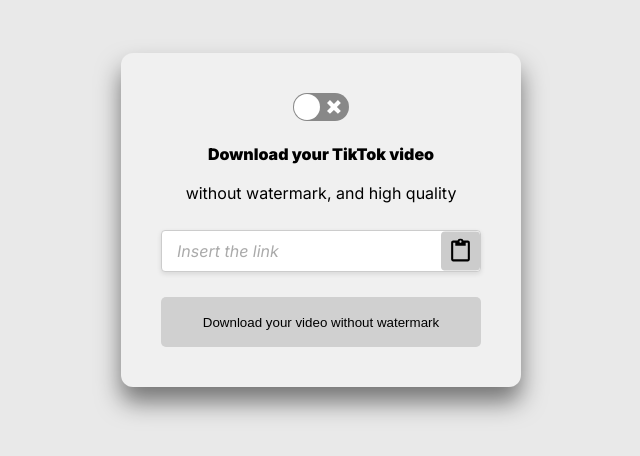
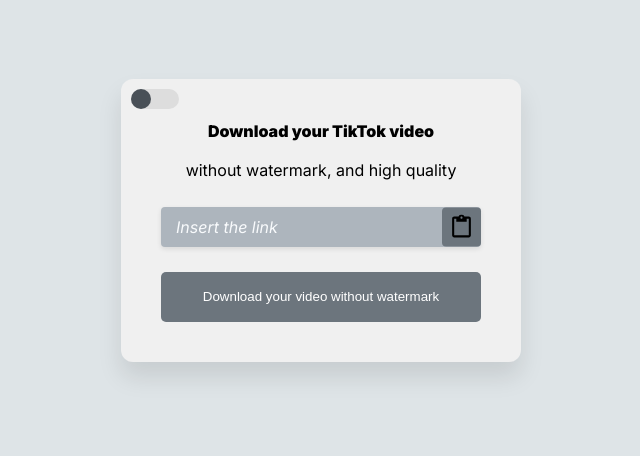
Before and after one commit to medeiroscaio/tiktokwithoutwatermark, a React (Vite) app: page / in a window 1280 px wide. Shown: the part 180-636 px from the top of the page, without its empty margins (319-959 px from the left). Built offline with nearby package versions, Linux system fonts and the light colour scheme.

Commit message:
finished tik tok

```diff
--- a/src/components/ButtonToggle/buttontoggle.jsx
+++ b/src/components/ButtonToggle/buttontoggle.jsx
@@ -15,7 +15,19 @@
   return (
     <div>
       <label>
-        <Switch onChange={handleToggle} checked={checked} />
+        <Switch
+          onChange={handleToggle}
+          checked={checked}
+          onColor="#a7a6a6"
+          offColor="#ddd"
+          onHandleColor="#fff"
+          offHandleColor="#495057"
+          handleDiameter={20}
+          height={20}
+          width={48}
+          uncheckedIcon={false}
+          checkedIcon={false}
+        />
       </label>
     </div>
   );
--- a/src/components/container/UserModal.css
+++ b/src/components/container/UserModal.css
@@ -27,10 +27,11 @@
 }
 
 .modal {
+  position: relative;
   padding: 40px;
   width: 400px;
   border-radius: 12px;
-  box-shadow: 0 15px 25px rgba(0, 0, 0, 0.5);
+  box-shadow: 0 15px 25px rgba(0, 0, 0, 0.1);
   text-align: center;
   display: flex;
   flex-direction: column;
@@ -48,7 +49,7 @@
   width: 100%;
   padding: 10px 15px;
   margin: 10px 0;
-  border: 1px solid #ccc;
+  border: 0;
   border-radius: 4px;
   font-size: 16px;
   font-family: "Inter", sans-serif;
@@ -60,6 +61,9 @@
   color: #aaa;
   font-style: italic;
 }
+input:focus {
+  outline: none;
+}
 
 .action-button {
   position: absolute;
@@ -69,7 +73,7 @@
   font-size: 25px;
   width: 39px;
   height: 39px;
-  margin-right: 1px;
+  margin-right: px;
   border: none;
   cursor: pointer;
   border-radius: 4px;
@@ -85,6 +89,12 @@
   border-radius: 5px;
 }
 
+.toggle-button {
+  position: absolute;
+  left: 10px;
+  top: 10px;
+}
+
 /* DARK THEME */
 .container.dark {
   background-color: rgba(0, 0, 0, 0.7);
@@ -96,7 +106,11 @@
 }
 
 .action-button.dark {
-  background-color: #808080;
+  background-color: #a7a6a6;
+}
+
+.action-button.dark:hover {
+  background-color: #8e8d8d;
 }
 
 .download-button.dark {
@@ -110,7 +124,7 @@
 /* LIGHT THEME */
 
 .container.light {
-  background-color: rgba(255, 255, 255, 0.9);
+  background-color: #dee4e7;
 }
 
 .modal.light {
@@ -119,13 +133,26 @@
 }
 
 .action-button.light {
-  background-color: #cccccc;
+  background-color: #6c757d;
+}
+
+.action-button.light:hover {
+  background-color: #545b62;
 }
 
 .download-button.light {
-  background-color: #d0d0d0;
+  background-color: #6c757d;
+  color: white;
 }
 
 .download-button.light:hover {
-  background-color: #bfbfbf;
+  background-color: #545b62;
 }
+
+input.light {
+  background-color: #adb5bd;
+}
+
+input.light::placeholder {
+  color: #f8fafc;
+}
--- a/src/components/container/UserModal.jsx
+++ b/src/components/container/UserModal.jsx
@@ -47,11 +47,14 @@
   return (
     <div className={`container ${theme}`}>
       <div className={`modal ${theme}`}>
-        <ButtonToggle />
+        <div className="toggle-button">
+          <ButtonToggle />
+        </div>
         <p className="inter-heavy">Download your TikTok video</p>
         <p className="inter-light">without watermark, and high quality</p>
         <div className="input-wrapper">
           <input
+            className={`${theme}`}
             type="url"
             placeholder="Insert the link"
             value={state.url}
@@ -65,7 +68,7 @@
               onClick={() => {
                 dispatch({ type: "RESET_URL" });
               }}
-              className="action-button"
+              className={`action-button ${theme}`}
             >
               <MdClear />
             </button>
--- a/src/hooks/useTikTokDownloader.jsx
+++ b/src/hooks/useTikTokDownloader.jsx
@@ -54,12 +54,15 @@
   const notifyError = (message) => toast.error(message);
 
   const tiktokUrlPattern = useMemo(
-    () =>
+    () => [
       /^(https?:\/\/)?(www\.)?(tiktok\.com\/)(@[A-Za-z0-9._-]+\/video\/\d+)(\?.*)?$/,
+      /^(https?:\/\/)?(vm\.tiktok\.com\/\w+\/?)(\?.*)?$/,
+    ],
     []
   );
 
-  const isValidTikTokUrl = (url) => tiktokUrlPattern.test(url);
+  const isValidTikTokUrl = (url) =>
+    tiktokUrlPattern.some((pattern) => pattern.test(url));
 
   const fetchVideoLink = async () => {
     // ACCESS THE CURRENT URL STATE
```
